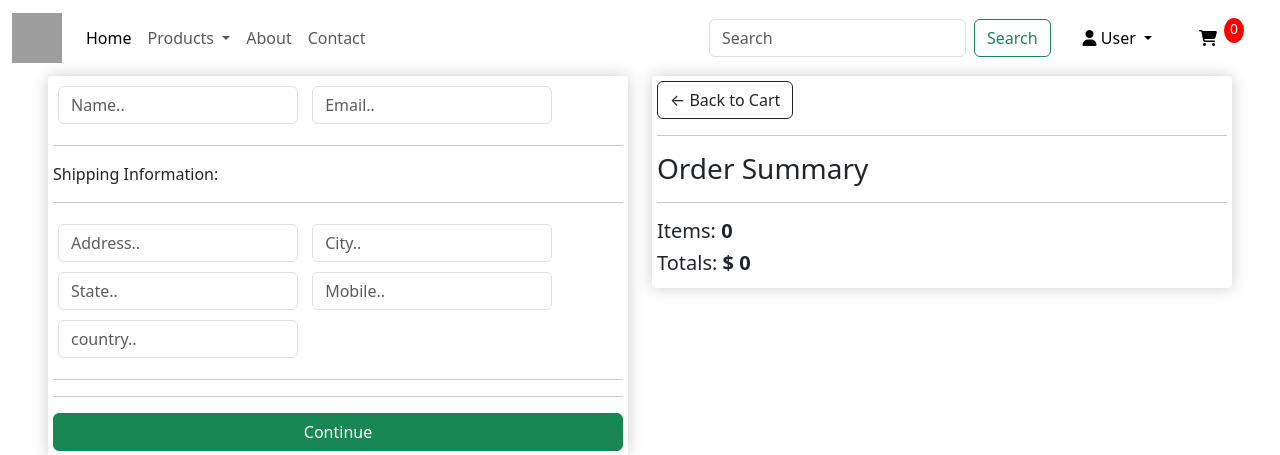
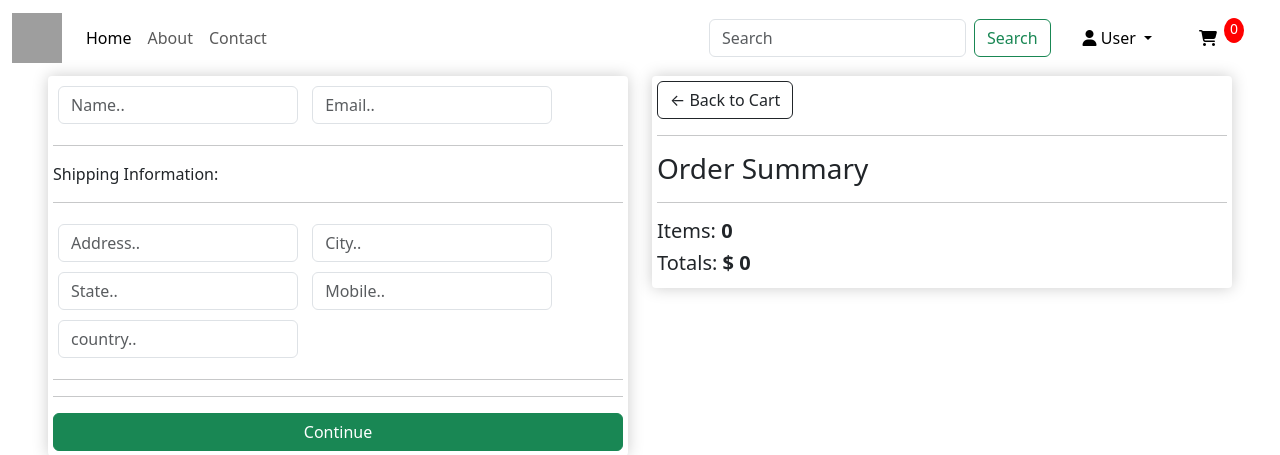
Before and after one commit to covy2406/SALE_BOOK_WEBSITE, a Django app: page /checkout/ in a window 1280 px wide. Shown: the top 455 px of the page. Run offline with Django 4.2, Linux system fonts and the light colour scheme; tables that the repository leaves empty hold one stand-in row (values such as "Sample post"); some libraries are stand-ins or nearby versions; grey boxes are pictures that could not be loaded.

Commit message:
comment products on navbar

```diff
--- a/webbanhang/app/templates/app/base.html
+++ b/webbanhang/app/templates/app/base.html
@@ -84,7 +84,7 @@
                     <a class="nav-link active" aria-current="page" href="{% url 'home' %}">Home</a>
                   </li>
 
-                  <li class="nav-item dropdown">
+                  {% comment %} <li class="nav-item dropdown">
                     <a class="nav-link dropdown-toggle" href="#" role="button" data-bs-toggle="dropdown" aria-expanded="false">
                       Products
                     </a>
@@ -97,7 +97,7 @@
                       <li><hr class="dropdown-divider"></li>
                       <li><a class="dropdown-item" href="#">Something else here</a></li>
                     </ul>
-                  </li>
+                  </li> {% endcomment %}
                   <li class="nav-item">
                     <a class="nav-link" href="#container">About</a>
                   </li>
```
Also changed, not shown: webbanhang/db.sqlite3.
